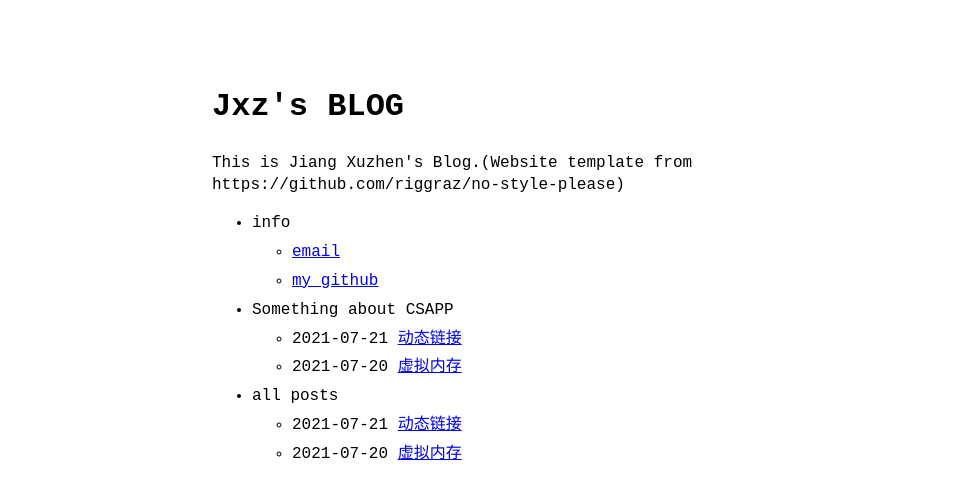
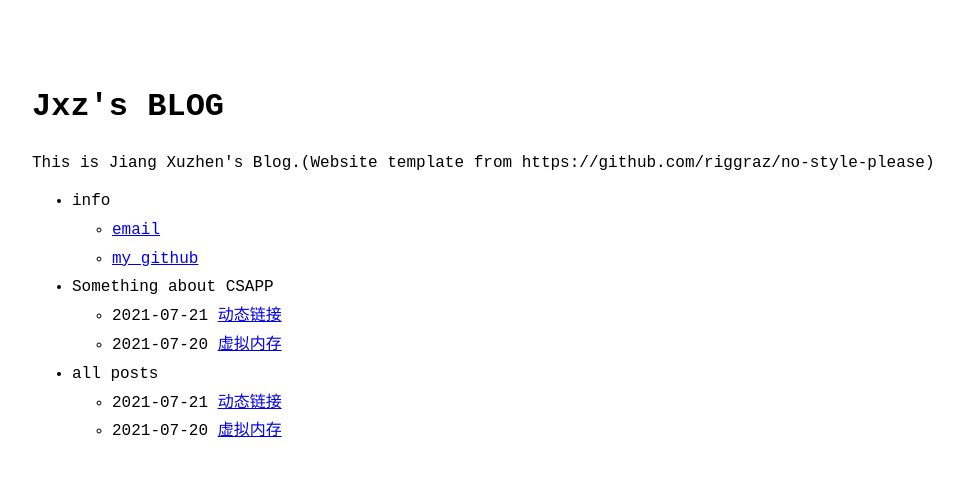
Before and after one commit to J-XZ/blog, a Jekyll site: the page built from index.md, in a window 1280 px wide. Shown: the top 499 px of the page, without its empty margins (108-1071 px from the left). Built offline with Jekyll 4.4.1, drawn with Linux system fonts in a browser that asks for light colours.

Commit message:
change the max width of .w

```diff
--- a/_sass/no-style-please.scss
+++ b/_sass/no-style-please.scss
@@ -46,7 +46,7 @@ li { margin: 0.4rem 0; }
 *:target { background: yellow; }
 
 .w {
-  max-width: 640px;
+  max-width: 1000px;
   margin: 0 auto;
   padding: 4rem 2rem;
 }
```
